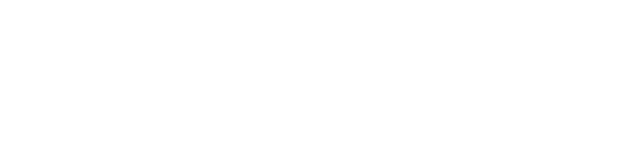
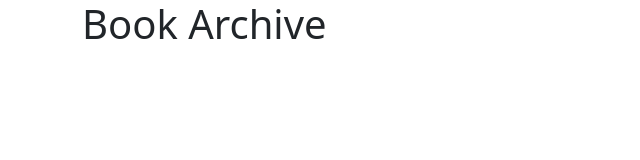
Before and after one commit to musaberulkhan/book-archive-website, a plain HTML site: page index.html in a window 1280 px wide. Shown: the whole page, without its empty margins (0-640 px from the left). Drawn offline with nearby package versions, Linux system fonts and the light colour scheme.

Commit message:
All External Files and CDN Added

```diff
--- a/index.html
+++ b/index.html
@@ -1,12 +1,32 @@
 <!DOCTYPE html>
 <html lang="en">
+
 <head>
     <meta charset="UTF-8">
     <meta http-equiv="X-UA-Compatible" content="IE=edge">
     <meta name="viewport" content="width=device-width, initial-scale=1.0">
     <title>Book Archive</title>
+
+    <!-- Fav Icon  -->
+    <link rel="icon" type="image/png" href="images/icon.png" sizes="64x64">
+
+    <!-- Bootstrap CDN  -->
+    <link href="https://cdn.jsdelivr.net/npm/bootstrap@5.1.0/dist/css/bootstrap.min.css" rel="stylesheet"
+        integrity="sha384-KyZXEAg3QhqLMpG8r+8fhAXLRk2vvoC2f3B09zVXn8CA5QIVfZOJ3BCsw2P0p/We" crossorigin="anonymous">
+
+    <!-- Style Sheet  -->
+    <link rel="stylesheet" href="style.css">
 </head>
+
 <body>
+    <section class="container">
+        <h1>Book Archive</h1>
+    </section>
 
+    <script src="https://cdn.jsdelivr.net/npm/bootstrap@5.1.0/dist/js/bootstrap.bundle.min.js"
+        integrity="sha384-U1DAWAznBHeqEIlVSCgzq+c9gqGAJn5c/t99JyeKa9xxaYpSvHU5awsuZVVFIhvj"
+        crossorigin="anonymous"></script>
+    <script src="app.js"></script>
 </body>
+
 </html>
--- a/style.css
+++ b/style.css
@@ -0,0 +1,6 @@
+body{
+    margin: 0;
+    padding: 0;
+    box-sizing: border-box;
+    overflow-x: hidden;
+}
```
Also changed, not shown: images/icon.png (added).
